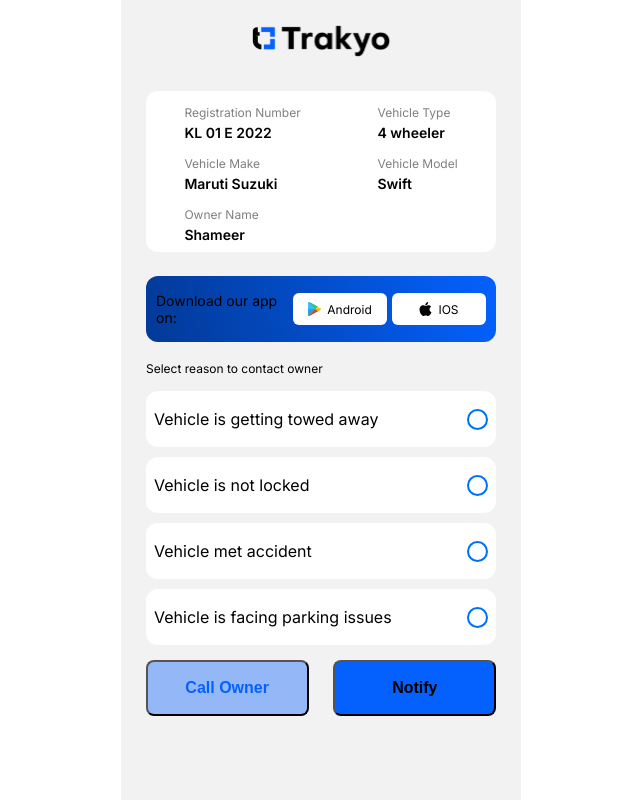
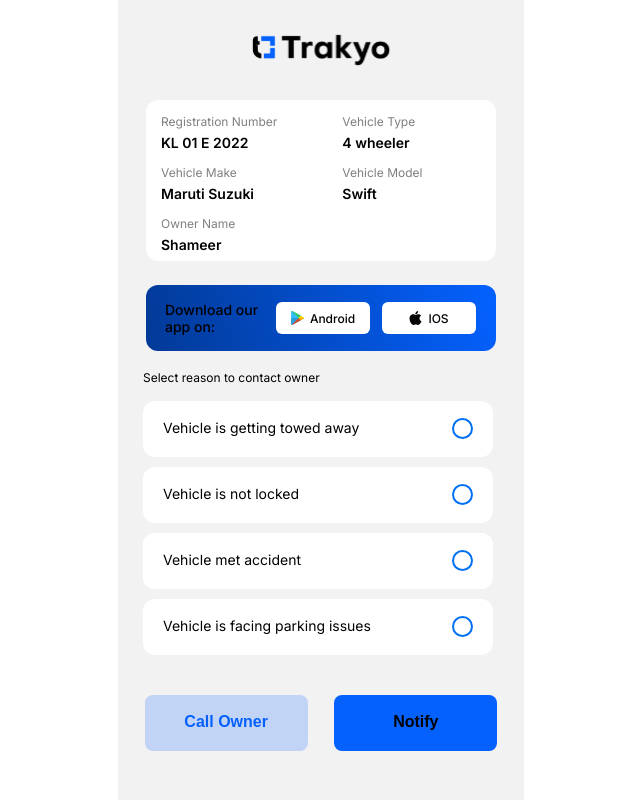
Before and after one commit to greatio-tech/trakyo-webapp, a Next.js app: page / in a window 1280 px wide. Shown: the whole page, without its empty margins (319-959 px from the left). Built offline with nearby package versions, Linux system fonts and the light colour scheme.

Commit message:
ui changes

```diff
--- a/src/app/pages/home/home.module.css
+++ b/src/app/pages/home/home.module.css
@@ -2,6 +2,7 @@
   display: flex;
   flex-direction: column;
   align-items: center;
+  justify-content: center;
 }
 
 .logoArea {
@@ -18,7 +19,7 @@
   border-radius: 12px;
   color: black;
   display: flex;
-  justify-content: space-around;
+  /* justify-content: space-around; */
 }
 
 .VehicleDetails {
@@ -26,6 +27,14 @@
   flex-direction: column;
   gap: 15px;
   margin: 15px;
+}
+
+.VehicleDetails2 {
+  display: flex;
+  flex-direction: column;
+  gap: 15px;
+  margin: 15px;
+  margin-left: 50px;
 }
 
 .NameandDetails {
@@ -61,12 +70,15 @@
 
 .DownloadText {
   font-size: 14px;
+  font-weight: 500;
+  padding: 9px;
 }
 
 .appShow {
   display: flex;
   color: black;
-  gap: 5px;
+  gap: 12px;
+  margin-right: 10px;
 }
 
 .appName {
@@ -79,6 +91,7 @@
   gap: 6px;
   border-radius: 6px;
   font-size: 12px;
+  font-weight: 500;
   background: #ffffff;
 }
 
@@ -112,6 +125,9 @@
   justify-content: space-between;
   align-items: center;
   padding: 8px;
+  font-size: 14px;
+  line-height: 16.41px;
+  padding: 20px;
 }
 
 .AccidentVehicleReason {
@@ -127,15 +143,16 @@
   justify-content: space-evenly;
   align-items: center;
   width: 100%;
-  margin: 15px;
+  margin: 40px;
 }
 
 .ButtonArea {
   width: 163px;
   height: 56px;
-  background: #0460fe64;
+  background: #c2d4f5;
   border-radius: 8px;
   color: #0461fe;
+  border: none;
 }
 .ButtonText {
   font-size: 16px;
@@ -149,6 +166,7 @@
   height: 56px;
   background: #0461fe;
   border-radius: 8px;
+  border: none;
 }
 
 .EmergencyButton {
@@ -162,7 +180,7 @@
 .EmergencyArea {
   display: flex;
   justify-content: center;
-  margin: 5px;
+  margin-bottom: 17px;
   height: 32px;
   width: 100%;
 }
--- a/src/app/pages/home/home.tsx
+++ b/src/app/pages/home/home.tsx
@@ -5,11 +5,6 @@
 import TrakyoLogo from "../../../../public/assets/images/Trakyo_logo.svg";
 import Ios from "../../../../public/assets/images/ios.svg";
 import Android from "../../../../public/assets/images/android.svg";
-import Radio from "@mui/material/Radio";
-import RadioGroup from "@mui/material/RadioGroup";
-import FormControlLabel from "@mui/material/FormControlLabel";
-import FormControl from "@mui/material/FormControl";
-import FormLabel from "@mui/material/FormLabel";
 
 function index() {
   const [selectedReason, setSelectedReason] = useState("");
@@ -39,7 +34,7 @@
             <span className={styles.DetailsView}>Shameer</span>
           </div>
         </div>
-        <div className={styles.VehicleDetails}>
+        <div className={styles.VehicleDetails2}>
           <div className={styles.NameandDetails}>
             <span className={styles.NameView}>Vehicle Type</span>
             <span className={styles.DetailsView}>4 wheeler</span>
@@ -65,29 +60,6 @@
           </div>
         </div>
       </div>
-      {/* <div className={styles.reasonList}>
-        <div className={styles.reasonHeading}>
-          <span>Select reason to contact owner</span>
-        </div>
-        <div className={styles.reasongroup}>
-          <div className={styles.reasonShow}>
-            <span>Vehicle is getting towed away</span>
-            <Radio />
-          </div>
-          <div className={styles.reasonShow}>
-            <span>Vehicle is not loacked</span>
-            <Radio />
-          </div>
-          <div className={styles.reasonShow}>
-            <span>Vehicle met accident</span>
-            <Radio />
-          </div>
-          <div className={styles.reasonShow}>
-            <span>Vehicle is facing parking issues</span>
-            <Radio />
-          </div>
-        </div>
-      </div> */}
       <div className={styles.reasonList}>
         <div className={styles.reasonHeading}>
           <span>Select reason to contact owner</span>
```
